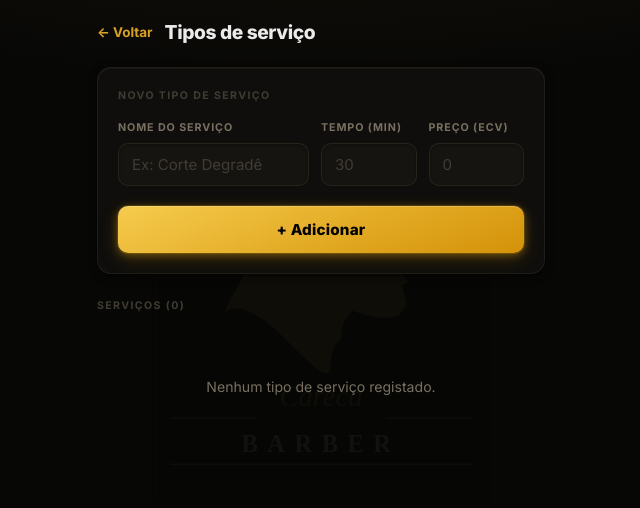
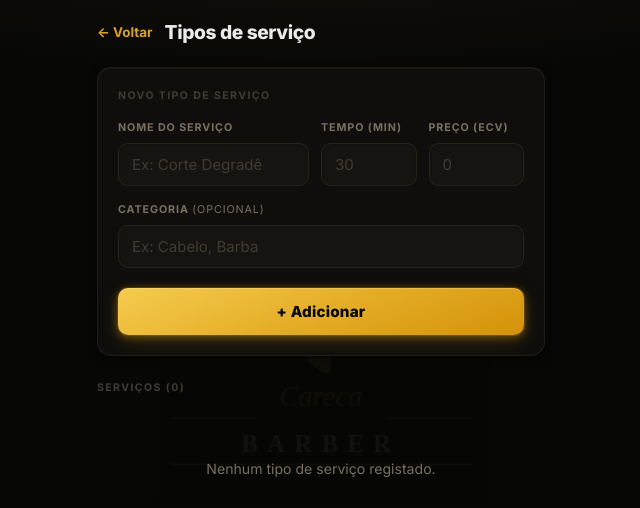
Before and after one commit to carecabarber/carecabarber, a Flask app: page /servicos in a window 1280 px wide. Shown: the part 99-607 px from the top of the page, without its empty margins (319-959 px from the left). Run offline with Flask 3, Linux system fonts and the light colour scheme; the visitor is signed in with stand-in values (Sample User, id 1); some libraries are stand-ins or nearby versions.

Commit message:
feat: categoria em serviços + fixes de PWA/integridade e valor a pagar ao cliente
- Serviços: campo categoria opcional (migração v4) com agrupamento por optgroup
  na marcação e datalist de sugestões na gestão.
- Cliente: destaque "💳 A pagar" na janela de 30 min após concluir o serviço
  (tempo calculado no servidor).
- PWA: APP_VERSION do service worker ligado ao nº de deploy (version.txt) para
  invalidar cache antigo a cada deploy; reload one-shot via sessionStorage evita
  loop de reload que congelava a app.
- Integridade: integrity_check diário adiado (ciclo > 0) e a usar a conexão de
  leitura, evitando bloquear o 1.º pedido pós-deploy no login.

Co-Authored-By: Claude Opus 4 <noreply@anthropic.com>

```diff
--- a/app.py
+++ b/app.py
@@ -721,15 +721,23 @@ def _ciclo_limpeza(ciclo: int) -> None:
                     del _lembretes_enviados[c]
         except Exception as e:
             _log_lim.warning("Erro ao limpar _lembretes_enviados: %s", e)
-    if ciclo % 288 == 0:
+    # ciclo > 0: nunca corre no arranque. integrity_check(1) faz uma varredura
+    # completa da DB e segura um lock de leitura ao nível do ficheiro durante
+    # toda a duração; em modo single-worker sem WAL, o primeiro _write() pós-login
+    # bloquearia atrás dela (até busy_timeout=60s) → "travou logo no login" após
+    # cada deploy/reload. Adiado para o 1.º ciclo diário (288×5min ≈ 24h).
+    if ciclo > 0 and ciclo % 288 == 0:
         try:
             db.desativar_planos_expirados()
         except Exception as e:
             _log_lim.warning("Erro em desativar_planos_expirados: %s", e)
         try:
-            from db._conn import get_conn
+            from db._conn import _read
             from helpers_security import alerta_critico
-            row = get_conn().execute("PRAGMA integrity_check(1)").fetchone()
+            # Usa a conexão de leitura (_READ_CONN/_READ_LOCK), nunca a write conn
+            # partilhada sem _CONN_LOCK — evita uso concorrente do mesmo _CONN.
+            with _read() as _c:
+                row = _c.execute("PRAGMA integrity_check(1)").fetchone()
             ok  = row[0] if row else "error"
             if ok != "ok":
                 _log_lim.error("DB integrity_check falhou: %s", ok)
--- a/blueprints/servicos.py
+++ b/blueprints/servicos.py
@@ -24,8 +24,9 @@ def register(app) -> None:
                 preco = max(0, min(int(request.form.get("preco") or 0), 999_999))
             except (ValueError, TypeError):
                 dur, preco = 30, 0
+            categoria = _limpar(request.form.get("categoria", ""), 40) or None
             if nome:
-                db.criar_servico(nome, dur, barbearia_id, preco)
+                db.criar_servico(nome, dur, barbearia_id, preco, categoria=categoria)
                 db.invalidar_cache_slots(barbearia_id)
                 _invalidar_idx(barbearia_id)
                 flash(f"✓ Serviço «{nome}» criado com sucesso!", "sucesso")
@@ -45,8 +46,9 @@ def register(app) -> None:
             preco = max(0, min(int(request.form.get("preco") or 0), 999_999))
         except (ValueError, TypeError):
             dur, preco = 30, 0
+        categoria = _limpar(request.form.get("categoria", ""), 40) or None
         if nome:
-            db.atualizar_servico(id, nome, dur, preco, barbearia_id=s["barbearia_id"])
+            db.atualizar_servico(id, nome, dur, preco, barbearia_id=s["barbearia_id"], categoria=categoria)
             db.invalidar_cache_slots(s["barbearia_id"])
             _invalidar_idx(s["barbearia_id"])
             flash(f"✓ Serviço «{nome}» atualizado!", "sucesso")
--- a/db/migrations.py
+++ b/db/migrations.py
@@ -73,6 +73,13 @@ MIGRATIONS: list[dict] = [
             ")",
             "CREATE INDEX IF NOT EXISTS idx_fid_resets_tel "
             "ON fidelidade_resets(barbearia_id, telefone)",
+        ],
+    },
+    {
+        "version": 4,
+        "description": "Adicionar categoria a servicos — agrupamento de serviços (ex: Cabelo, Barba)",
+        "sql": [
+            "ALTER TABLE servicos ADD COLUMN categoria TEXT DEFAULT NULL",
         ],
     },
 ]
--- a/db/servicos.py
+++ b/db/servicos.py
@@ -31,23 +31,25 @@ def get_servicos_por_ids(ids: list[int]) -> dict[int, dict]:
     return {r["id"]: dict(r) for r in rows}
 
 
-def criar_servico(nome: str, duracao_min: int, barbearia_id: int, preco: int = 0) -> None:
+def criar_servico(nome: str, duracao_min: int, barbearia_id: int, preco: int = 0,
+                  categoria: str | None = None) -> None:
     with _write() as conn:
         conn.execute(
-            "INSERT INTO servicos (barbearia_id,nome,duracao_min,preco) VALUES (?,?,?,?)",
-            (barbearia_id, nome, duracao_min, preco or 0))
+            "INSERT INTO servicos (barbearia_id,nome,duracao_min,preco,categoria) VALUES (?,?,?,?,?)",
+            (barbearia_id, nome, duracao_min, preco or 0, categoria or None))
 
 
-def atualizar_servico(id: int, nome: str, duracao_min: int, preco: int = 0, barbearia_id: int | None = None) -> None:
+def atualizar_servico(id: int, nome: str, duracao_min: int, preco: int = 0,
+                      barbearia_id: int | None = None, categoria: str | None = None) -> None:
     with _write() as conn:
         if barbearia_id:
             conn.execute(
-                "UPDATE servicos SET nome=?, duracao_min=?, preco=? WHERE id=? AND barbearia_id=?",
-                (nome, duracao_min, preco or 0, id, barbearia_id))
+                "UPDATE servicos SET nome=?, duracao_min=?, preco=?, categoria=? WHERE id=? AND barbearia_id=?",
+                (nome, duracao_min, preco or 0, categoria or None, id, barbearia_id))
         else:
             conn.execute(
-                "UPDATE servicos SET nome=?, duracao_min=?, preco=? WHERE id=?",
-                (nome, duracao_min, preco or 0, id))
+                "UPDATE servicos SET nome=?, duracao_min=?, preco=?, categoria=? WHERE id=?",
+                (nome, duracao_min, preco or 0, categoria or None, id))
 
 
 def mover_servico(id: int, direcao: str, barbearia_id: int) -> None:
--- a/templates/base.html
+++ b/templates/base.html
@@ -352,9 +352,18 @@
                         // recarregar a página para servir assets frescos e evitar
                         // o estado "JS antigo + SW novo" que congela a app PWA.
                         navigator.serviceWorker.addEventListener('controllerchange', function() {
-                            // Não recarregar se já estamos a navegar (evitar loop)
-                            if (window._swReloadPending) return;
-                            window._swReloadPending = true;
+                            // Recarregar NO MÁXIMO uma vez por sessão de tab.
+                            // O guard antigo (window._swReloadPending) resetava a
+                            // cada reload → não protegia ENTRE reloads → risco de
+                            // loop infinito de reload (UI totalmente congelada).
+                            // sessionStorage persiste através do reload → one-shot real.
+                            try {
+                                if (sessionStorage.getItem('sw-reloaded')) return;
+                                sessionStorage.setItem('sw-reloaded', '1');
+                            } catch (_) {
+                                if (window._swReloadPending) return;
+                                window._swReloadPending = true;
+                            }
                             window.location.reload();
                         });
 
--- a/templates/cliente_home.html
+++ b/templates/cliente_home.html
@@ -132,8 +132,30 @@
             </button>
         </div>
 
+        {# Destaque: serviço acabou de terminar → quanto pagar ao balcão #}
+        {% for a in agendamentos | selectattr('recem_concluido') | list %}
+        <div style="background:linear-gradient(135deg,rgba(34,197,94,0.12),rgba(34,197,94,0.04));
+                    border:1px solid var(--green);border-radius:16px;padding:18px 16px;
+                    margin-bottom:16px;text-align:center">
+            <div style="font-size:0.95rem;font-weight:800;color:var(--green);margin-bottom:4px">
+                ✅ Serviço terminado
+            </div>
+            <div style="font-size:0.8rem;color:var(--text2);margin-bottom:10px">
+                {{ a.servico_nome }}{% if a.barbeiro_nome != '—' %} · {{ a.barbeiro_nome }}{% endif %}
+            </div>
+            {% if a.valor %}
+            <div style="font-size:1.5rem;font-weight:900;color:var(--text)">
+                💳 A pagar: {{ a.valor | moeda }} {{ moeda_simbolo }}
+            </div>
+            <div style="font-size:0.72rem;color:var(--text2);margin-top:5px">
+                Paga ao {{ vocab.profissional | lower }} ao balcão
+            </div>
+            {% endif %}
+        </div>
+        {% endfor %}
+
         {% set proximas = (agendamentos | selectattr('status', 'equalto', 'agendado') | list) + (agendamentos | selectattr('status', 'equalto', 'em_andamento') | list) %}
-        {% set outras   = agendamentos | rejectattr('status', 'equalto', 'agendado') | rejectattr('status', 'equalto', 'em_andamento') | list %}
+        {% set outras   = agendamentos | rejectattr('status', 'equalto', 'agendado') | rejectattr('status', 'equalto', 'em_andamento') | rejectattr('recem_concluido') | list %}
 
         {% if proximas %}
         <h2 class="section-title">Próximas</h2>
--- a/templates/cliente_marcar.html
+++ b/templates/cliente_marcar.html
@@ -59,11 +59,29 @@
             <div class="field">
                 <label for="servico_id">{{ vocab.servico }}</label>
                 <select id="servico_id" name="servico_id" required>
-                    {% for s in servicos %}
-                    <option value="{{ s.id }}" data-dur="{{ s.duracao_min }}">
-                        {{ s.nome }} — {{ s.duracao_min }} min{% if s.preco %} · {{ s.preco | moeda }} {{ moeda_simbolo }}{% endif %}
-                    </option>
-                    {% endfor %}
+                    {% set _cats = servicos | map(attribute='categoria') | select | unique | list %}
+                    {% if _cats %}
+                        {% for s in servicos if not s.categoria %}
+                        <option value="{{ s.id }}" data-dur="{{ s.duracao_min }}">
+                            {{ s.nome }} — {{ s.duracao_min }} min{% if s.preco %} · {{ s.preco | moeda }} {{ moeda_simbolo }}{% endif %}
+                        </option>
+                        {% endfor %}
+                        {% for _cat in _cats %}
+                        <optgroup label="{{ _cat }}">
+                            {% for s in servicos if s.categoria == _cat %}
+                            <option value="{{ s.id }}" data-dur="{{ s.duracao_min }}">
+                                {{ s.nome }} — {{ s.duracao_min }} min{% if s.preco %} · {{ s.preco | moeda }} {{ moeda_simbolo }}{% endif %}
+                            </option>
+                            {% endfor %}
+                        </optgroup>
+                        {% endfor %}
+                    {% else %}
+                        {% for s in servicos %}
+                        <option value="{{ s.id }}" data-dur="{{ s.duracao_min }}">
+                            {{ s.nome }} — {{ s.duracao_min }} min{% if s.preco %} · {{ s.preco | moeda }} {{ moeda_simbolo }}{% endif %}
+                        </option>
+                        {% endfor %}
+                    {% endif %}
                 </select>
             </div>
 
--- a/templates/servicos.html
+++ b/templates/servicos.html
@@ -27,6 +27,16 @@
                    min="0" inputmode="numeric">
         </div>
     </div>
+    <div class="field">
+        <label>Categoria <span style="color:var(--text2);font-weight:400">(opcional)</span></label>
+        <input type="text" name="categoria" placeholder="Ex: Cabelo, Barba"
+               list="lista-categorias" maxlength="40" autocapitalize="words" autocomplete="off">
+    </div>
+    <datalist id="lista-categorias">
+        {% for _c in servicos | map(attribute='categoria') | select | unique %}
+        <option value="{{ _c }}"></option>
+        {% endfor %}
+    </datalist>
     <button type="submit" class="btn btn-primary btn-full">+ Adicionar</button>
 </form>
 
@@ -44,7 +54,10 @@
                 {{ s.duracao_min }}<span>min</span>
             </div>
             <div class="item-body">
-                <div class="item-cliente">{{ s.nome }}</div>
+                <div class="item-cliente">
+                    {{ s.nome }}
+                    {% if s.categoria %}<span class="badge" style="background:var(--surface3);color:var(--text2);font-size:0.68rem;padding:1px 7px;border-radius:6px;margin-left:4px">{{ s.categoria }}</span>{% endif %}
+                </div>
                 <div class="item-servico">
                     {% if s.preco %}<span style="color:var(--accent);font-weight:700">{{ s.preco | moeda }} {{ moeda_simbolo }}</span> · {% endif %}
                     {% if not s.ativo %}<span style="color:var(--red)">Inativo</span>{% else %}Ativo{% endif %}
@@ -83,6 +96,12 @@
                         <input type="number" name="preco" value="{{ s.preco or 0 }}"
                                min="0" inputmode="numeric">
                     </div>
+                </div>
+                <div class="field">
+                    <label>Categoria <span style="color:var(--text2);font-weight:400">(opcional)</span></label>
+                    <input type="text" name="categoria" value="{{ s.categoria or '' }}"
+                           list="lista-categorias" maxlength="40" placeholder="Ex: Cabelo, Barba"
+                           autocapitalize="words" autocomplete="off">
                 </div>
                 <div style="display:flex;gap:8px;margin-top:10px">
                     <button type="submit" class="btn btn-primary" style="flex:1">Guardar</button>
```
Also changed, not shown: blueprints/cliente.py (+12 -1 lines), blueprints/pwa.py (+43 -3 lines), tests/test_ciclo_limpeza.py (+15 -2 lines), tests/test_coverage_extra2.py (+12 -2 lines).
